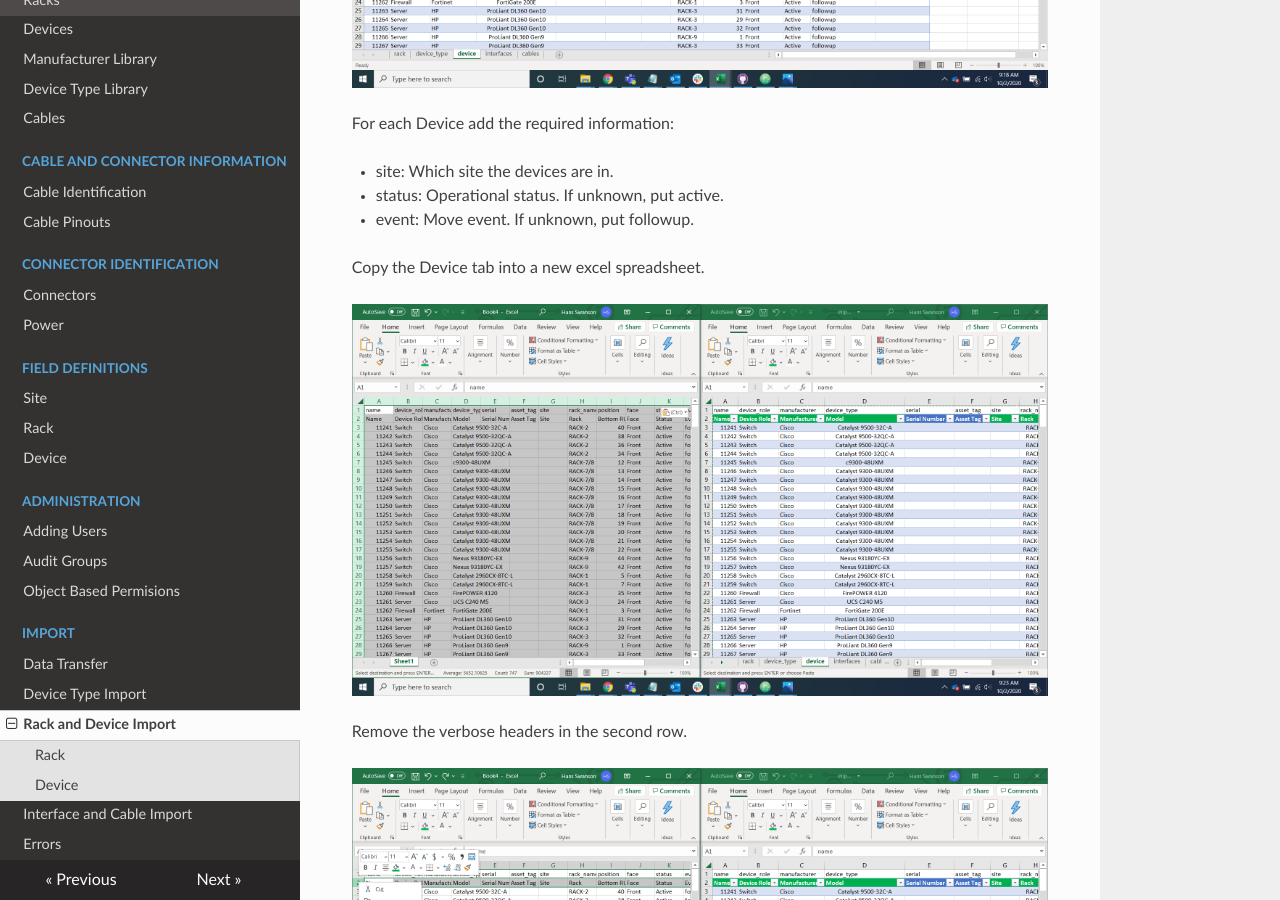
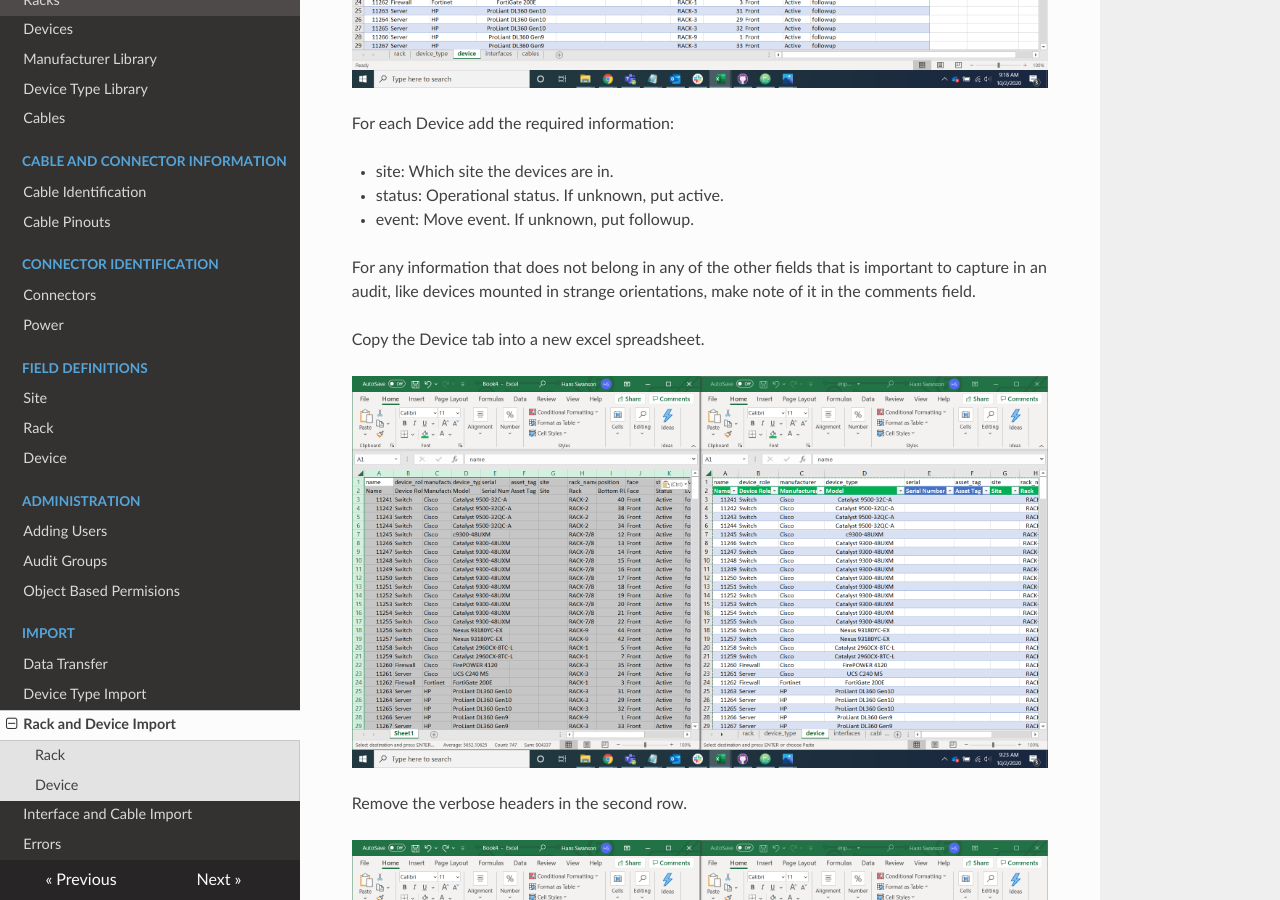
Before and after one commit to gadler01/peripety-docs, an MkDocs documentation site: the page built from docs/import/rack_device_import.md, in a window 1280 px wide and 900 px high, scrolled down 3526 px. Built offline with MkDocs 1.6.1, drawn with Linux system fonts in a browser that asks for light colours; nearby versions of some CDN libraries; old or Windows-style settings are respelled for this version of MkDocs.

Commit message:
Update rack_device_import.md

```diff
--- a/docs/import/rack_device_import.md
+++ b/docs/import/rack_device_import.md
@@ -40,6 +40,8 @@ For each Device add the required information:
 * status: Operational status. If unknown, put active.
 * event: Move event. If unknown, put followup.
 
+For any information that does not belong in any of the other fields that is important to capture in an audit, like devices mounted in strange orientations, make note of it in the comments field.
+
 Copy the Device tab into a new excel spreadsheet.
 
 ![Device CSV](../img/import/device_csv_1.png)
```
